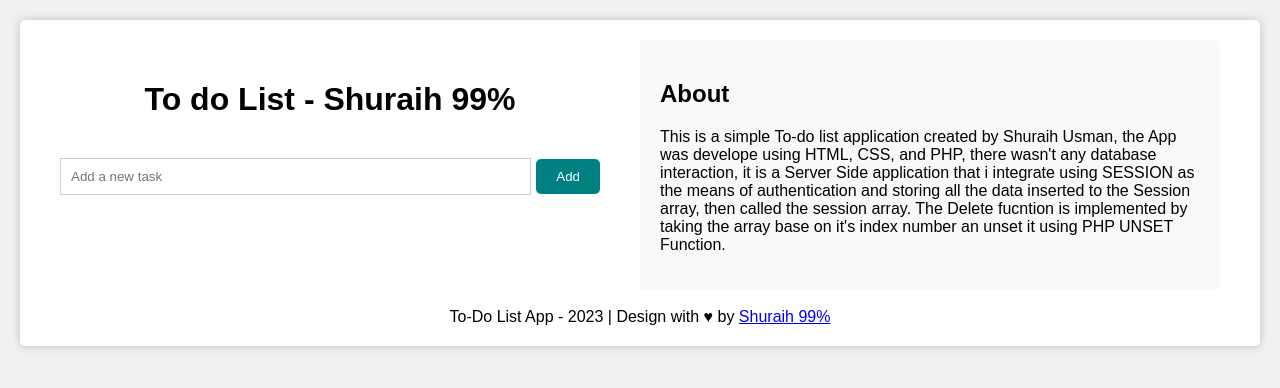
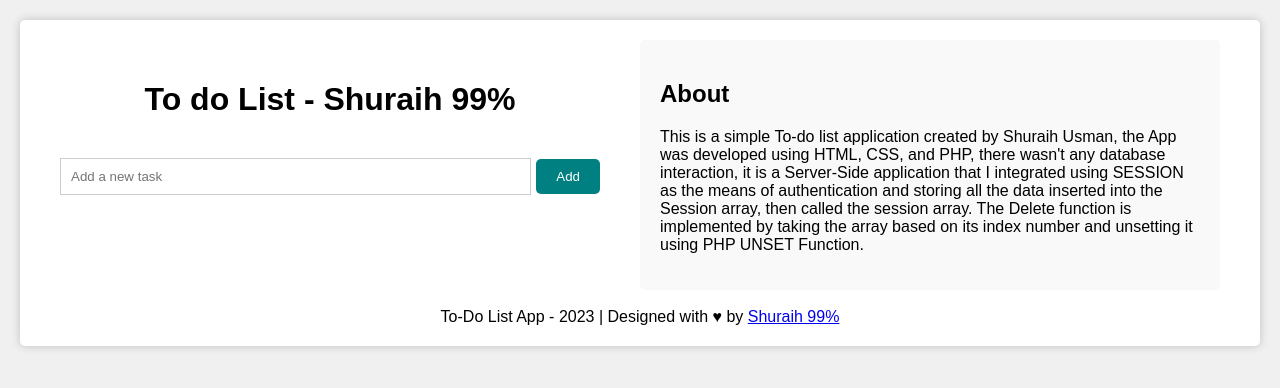
Before and after one commit to Shuraih-Usman/to-do-list-php, a PHP site: page / in a window 1280 px wide. Shown: the top 388 px of the page. Run offline with PHP 8.4, Linux system fonts and the light colour scheme.

Commit message:
Update index.php

```diff
--- a/index.php
+++ b/index.php
@@ -46,38 +46,33 @@ if(isset($_POST['index'])) {
 <meta name="viewport" content="width=device-width, initial-scale=1.0">
 <title>To do List Project - Shuraih Usman</title>
 <link rel="stylesheet" href="style.css">
-
 </head>
 <body>
 <div class="container">
     <div class="wrapper">
         <div class="left-column">
             <h1>To do List - Shuraih 99%</h1>
-
             <br>
             <?php
                 if (isset($error)) {
                     echo "<div class='alert'>$error</div>";
                 } else if(isset($success)) {
                     echo "<div class='alert'>$success</div>";
-
                 }
             ?>
             <form method="post">
                 <input type="text" name="task" placeholder="Add a new task" required>
                 <button type="submit">Add</button>
             </form>
-
             <ul>
                 <?php
                 if (isset($_SESSION['tasks'])) {
                     foreach ($_SESSION['tasks'] as $index => $task) {
                         echo "
-
-                    <li> <num>$index</num>
+                        <li>
+                            <num>$index</num>
                             <span>$task</span>
                             <form method='post'>
-
                                 <input type='hidden' name='index' value='$index'>
                                 <button class='delete-button' type='submit'>Delete</button>
                             </form>
@@ -89,13 +84,11 @@ if(isset($_POST['index'])) {
         </div>
         <div class="right-column">
             <h2>About</h2>
-            <p>This is a simple To-do list application created by Shuraih Usman, the App was develope using HTML, CSS, and PHP, there wasn't any database interaction, it is a Server Side application that i integrate using SESSION as the means of authentication and storing all the data inserted to the Session array, then called the session array. The Delete fucntion is implemented by taking the array base on it's index number an unset it using PHP UNSET Function.</p>
+            <p>This is a simple To-do list application created by Shuraih Usman, the App was developed using HTML, CSS, and PHP, there wasn't any database interaction, it is a Server-Side application that I integrated using SESSION as the means of authentication and storing all the data inserted into the Session array, then called the session array. The Delete function is implemented by taking the array based on its index number and unsetting it using PHP UNSET Function.</p>
         </div>
     </div>
     <br>
-        <center>To-Do List App - 2023 | Design with ♥ by <a href="//fb.me/shuraih.usman">Shuraih 99%</a></center>
+    <center>To-Do List App - 2023 | Designed with ♥ by <a href="//fb.me/shuraih.usman">Shuraih 99%</a></center>
 </div>
-
-
 </body>
 </html>
```
Lines whose indentation alone changed are shown as unchanged.
